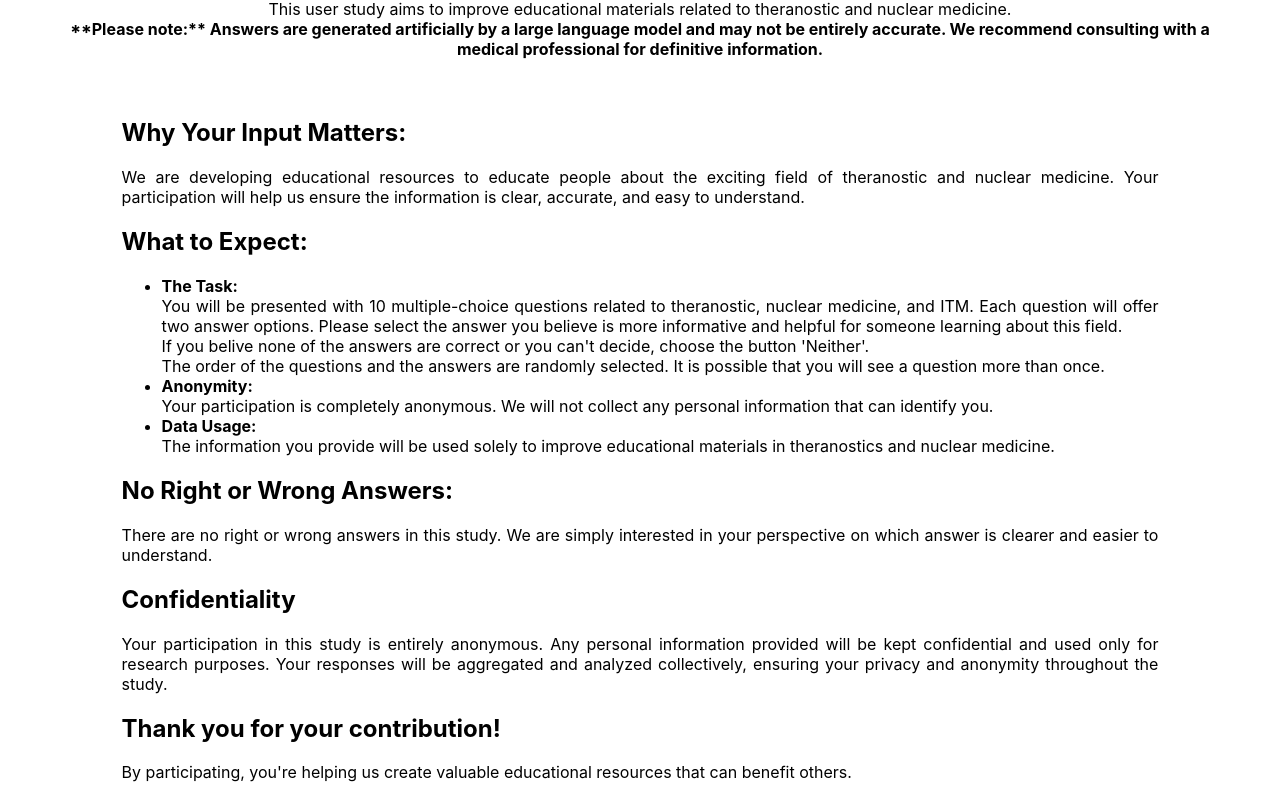
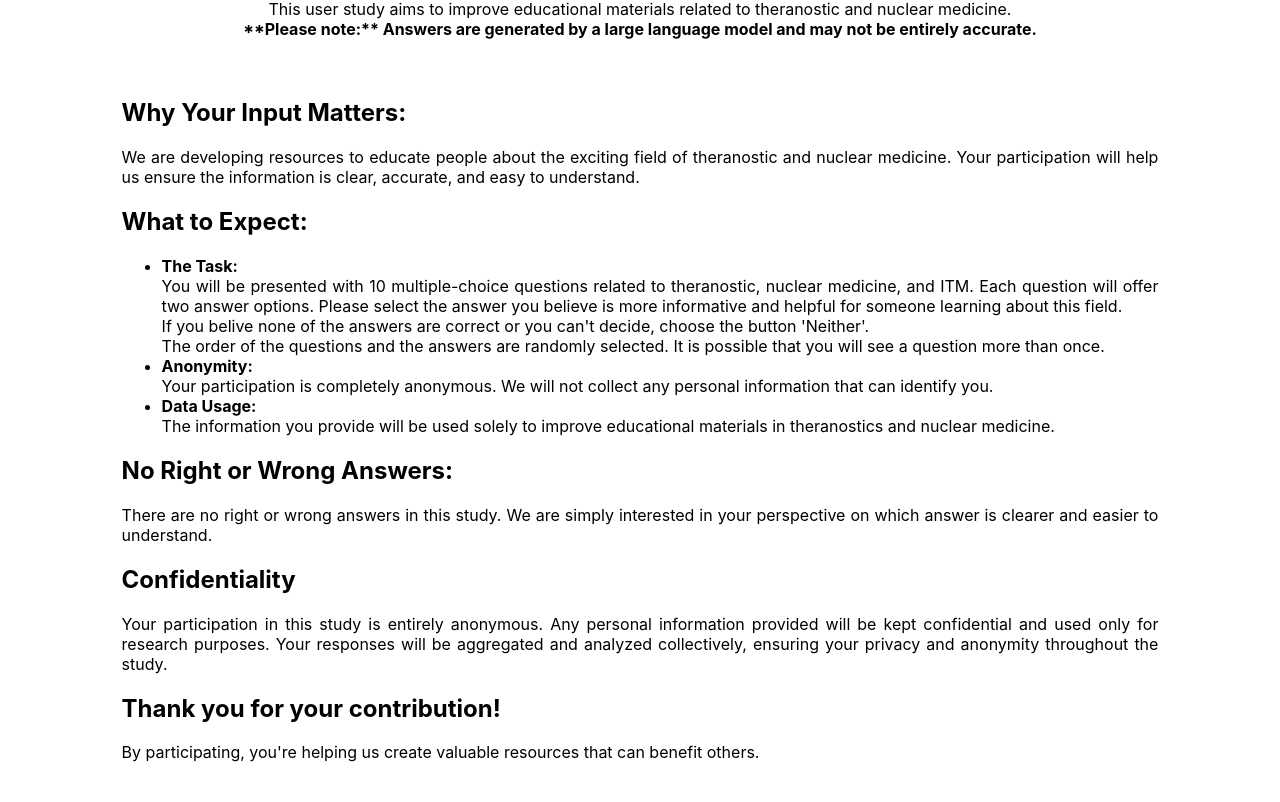
Before and after one commit to piakoller/question_master, a React (Create React App) app in the folder frontend/: page / in a window 1280 px wide. Shown: the part 284-1086 px from the top of the page. Built offline with nearby package versions, Linux system fonts and the light colour scheme.

Commit message:
text refinement

```diff
--- a/frontend/src/pages/Demographics.js
+++ b/frontend/src/pages/Demographics.js
@@ -171,6 +171,7 @@ const Demographics = () => {
         <div className='page'>
             <div className='headline'>
                 <h1>Personal Information</h1>
+                <p>By selecting a language in 'Language of the Study' you choose if the displayed questions are only in german, only in english or german and english.</p>
             </div>
             <div className='text'>
                 <div className='info-container'>
@@ -342,7 +343,7 @@ const Demographics = () => {
                     {/* Theranostics Expertise */}
                     <div className='slider-container'>
                         <Box sx={{ width: '100%' }}>
-                            <p>On a scale of 1-10 what is your <b>expertise about theranostics</b>?</p>
+                            <p>How familiar are you with <b>theranostics</b>? <br/>Slide the bar to indicate your level of expertise. 0 - Never heard of it  |  10 - Dealing with it daily</p>
                             <Box sx={{ width: '100%' }}>
                                 <Slider
                                     aria-label="Temperature"
--- a/frontend/src/pages/Home.js
+++ b/frontend/src/pages/Home.js
@@ -51,11 +51,11 @@ const Home = () => {
             <div className='headline'>
                 <h1 className='title'>QUESTION MASTER</h1>
                 <h1>Help Us Improve Educational Content in Theranostic and Nuclear Medicine with Generative Artificial Intelligence!</h1>
-                <p>This user study aims to improve educational materials related to theranostic and nuclear medicine.  <br/><strong>**Please note:** Answers are generated artificially by a large language model and may not be entirely accurate. We recommend consulting with a medical professional for definitive information.</strong></p>
+                <p>This user study aims to improve educational materials related to theranostic and nuclear medicine.  <br/><strong>**Please note:** Answers are generated by a large language model and may not be entirely accurate.</strong></p>
             </div>
             <div className='text'>
                 <h2>Why Your Input Matters:</h2>
-                <p>We are developing educational resources to educate people about the exciting field of theranostic and nuclear medicine. Your participation will help us ensure the information is clear, accurate, and easy to understand.</p>
+                <p>We are developing resources to educate people about the exciting field of theranostic and nuclear medicine. Your participation will help us ensure the information is clear, accurate, and easy to understand.</p>
                 <h2>What to Expect:</h2>
                 <ul>
                     <li><strong>The Task:</strong><br/>You will be presented with 10 multiple-choice questions related to theranostic, nuclear medicine, and ITM. Each question will offer two answer options. Please select the answer you believe is more informative and helpful for someone learning about this field.
@@ -69,7 +69,7 @@ const Home = () => {
                 <h2>Confidentiality</h2>
                 <p>Your participation in this study is entirely anonymous. Any personal information provided will be kept confidential and used only for research purposes. Your responses will be aggregated and analyzed collectively, ensuring your privacy and anonymity throughout the study.</p>
                 <h2>Thank you for your contribution!</h2>
-                <p>By participating, you're helping us create valuable educational resources that can benefit others.</p>
+                <p>By participating, you're helping us create valuable resources that can benefit others.</p>
             </div>
             {/* Checkbox and label */}
             <div className="checkbox">
```
